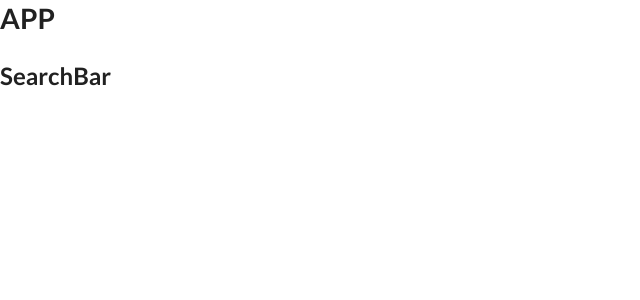
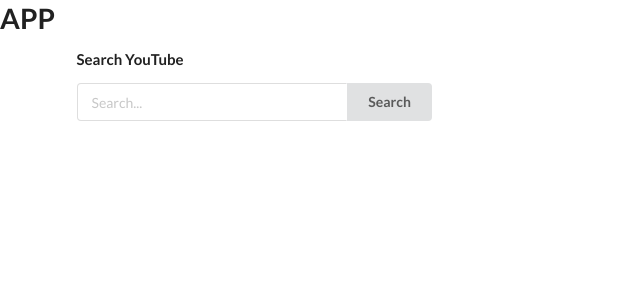
Before and after one commit to uchamucha/React-YouTube-Search, a React (Create React App) app: page / in a window 1280 px wide. Shown: the top 300 px of the page, without its empty margins (0-640 px from the left). Built offline with nearby package versions, Linux system fonts and the light colour scheme.

Commit message:
Feat: Updates to SearchBar Component 1. Added form control 2. Made input controllable using state and onChange event-handler

```diff
--- a/src/components/SearchBar.js
+++ b/src/components/SearchBar.js
@@ -1,8 +1,34 @@
 import React from "react";
 
 class SearchBar extends React.Component {
+  //initialize state
+  state = {
+    term: "",
+  };
+
+  //function to control what happens when input changes
+  onInputChange = (e) => {
+    this.setState({ term: e.target.value });
+  };
+
   render() {
-    return <h2>SearchBar</h2>;
+    return (
+      <div>
+        <form className="ui form container">
+          <h4>Search YouTube</h4>
+          <div className="ui action input">
+            {/* make input controllable using value, state and onChange event handling */}
+            <input
+              value={this.state.term}
+              onChange={this.onInputChange}
+              type="text"
+              placeholder="Search..."
+            />
+            <button className="ui button">Search</button>
+          </div>
+        </form>
+      </div>
+    );
   }
 }
 
```
